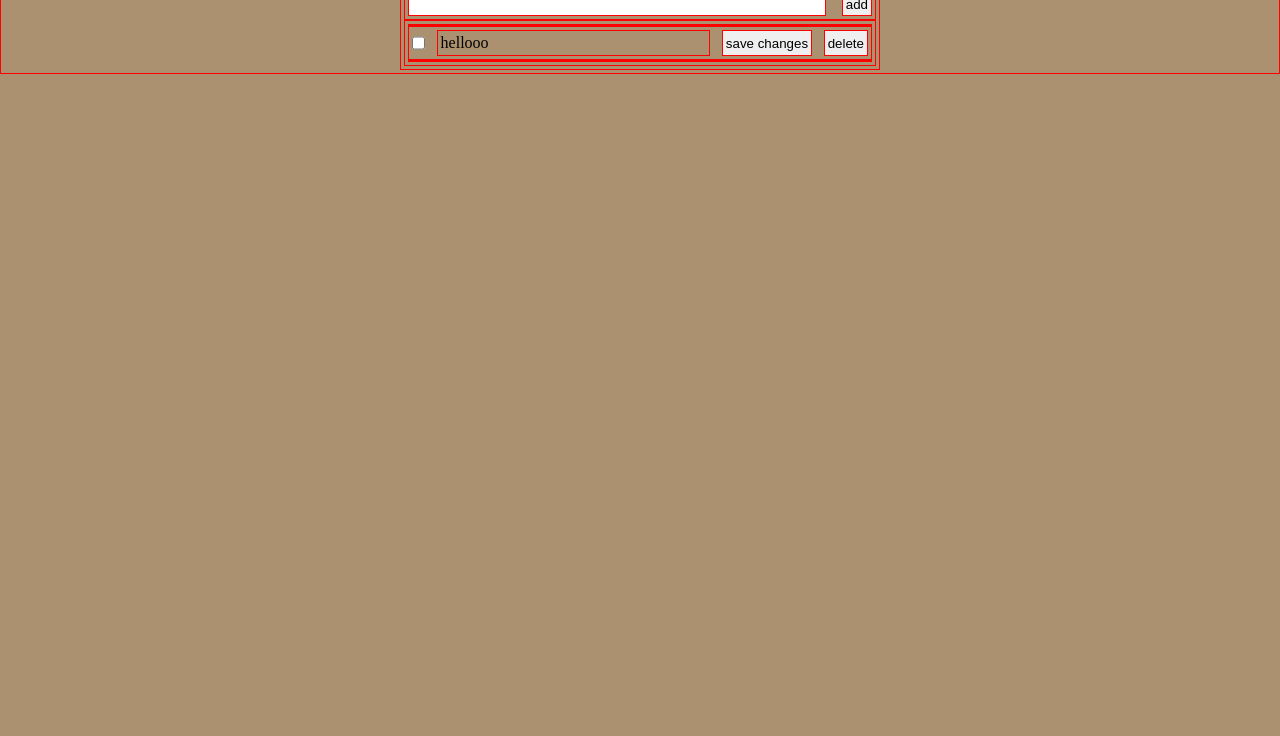
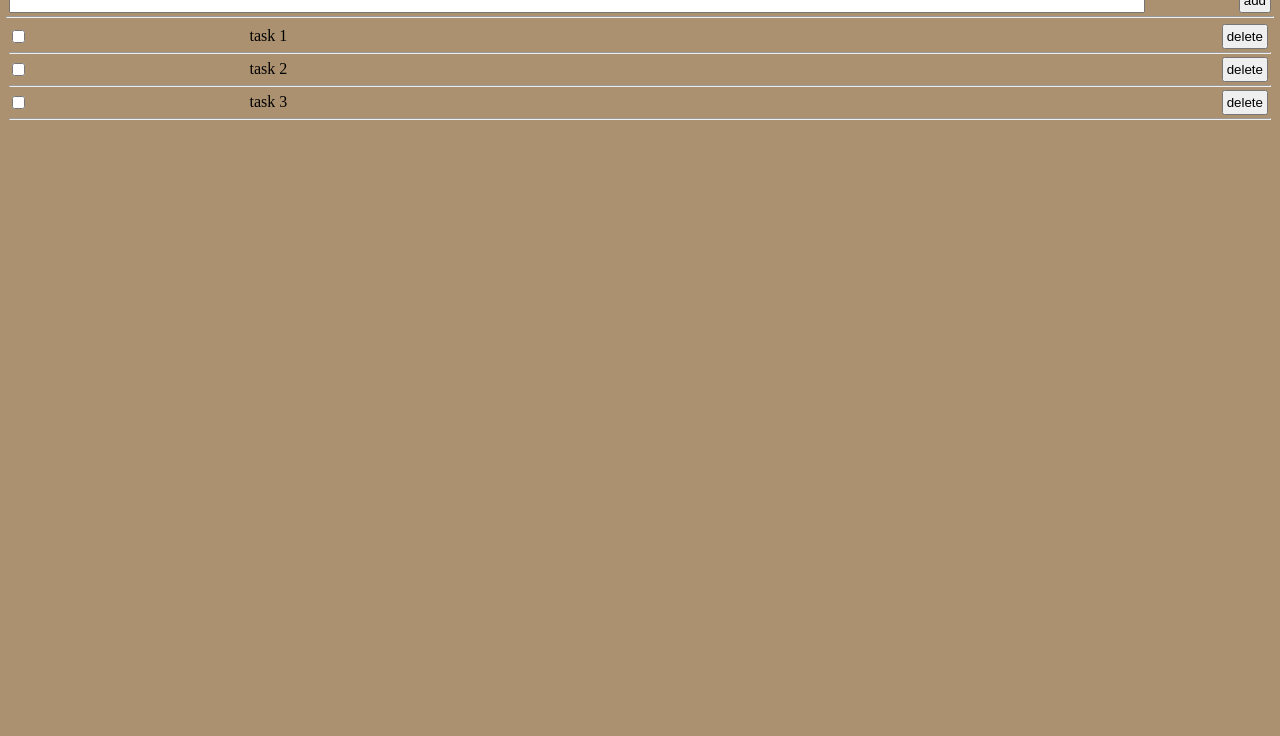
Before and after one commit to danifromecuador/myOwnToDo, a website built with webpack: page src/index.html in a window 1280 px wide. Shown: the part 64-800 px from the top of the page. Built offline with nearby package versions, Linux system fonts and the light colour scheme.

Commit message:
Create an array of tasks and Render it with render function

```diff
--- a/src/index.html
+++ b/src/index.html
@@ -1,5 +1,6 @@
 <!DOCTYPE html>
 <html lang="en">
+
 <head>
   <meta charset="UTF-8">
   <meta http-equiv="X-UA-Compatible" content="IE=edge">
@@ -7,24 +8,19 @@
   <link rel="stylesheet" href="style.css">
   <title>Document</title>
 </head>
+
 <body>
   <h1>TODAY TODOs</h1>
   <header>
     <input type="text" name="" id="userTaskInput">
     <input type="button" value="add" id="addTaskBtn">
   </header>
+  <hr>
   <ul class="tasksContainer">
     <!-- here all the content will be added dinamically -->
-    <hr>
-    <li class="task">
-      <input type="checkbox" name="" class="checkBox">
-      <span class="taskDescription">hellooo</span>
-      <input type="button" value="save changes" class="saveEditedTaskBtn">
-      <input type="button" value="delete" class="deleteTaskBtn">
-    </li>
-    <hr>
   </ul>
 
   <script src="index.js"></script>
 </body>
+
 </html>
--- a/src/index.js
+++ b/src/index.js
@@ -1,2 +1,40 @@
 // import _ from 'lodash';
 // import './style.css';
+
+let tasksContainerArray = [
+  {
+    completed: false,
+    description: 'task 1',
+    index: 1
+  },
+  {
+    completed: false,
+    description: 'task 2',
+    index: 1
+  },
+  {
+    completed: false,
+    description: 'task 3',
+    index: 1
+  }
+];
+
+console.log(tasksContainerArray[1].description);
+
+const render = () => {
+  const tasksContainer = document.querySelector('.tasksContainer');
+  for (let i = 0; i < tasksContainerArray.length; i++) {
+    let html = `
+      <li class="task">
+        <input type="checkbox" name="" class="checkBox">
+        <span class="taskDescription">${tasksContainerArray[i].description}</span>
+        <input type="button" value="save changes" class="saveEditedTaskBtn hide">
+        <input type="button" value="delete" class="deleteTaskBtn">
+      </li>
+      <hr>
+    `;
+    tasksContainer.innerHTML += html;
+  }
+};
+
+render();
--- a/src/style.css
+++ b/src/style.css
@@ -3,13 +3,11 @@
   padding: 3px;
   box-sizing: border-box;
 
-  border: 1px solid red;
+  /* border: 1px solid red; */
 }
 
 body {
   background-color: rgb(172, 145, 112);
-  width: 480px;
-  margin: 0 auto;
 }
 
 hr {
@@ -37,3 +35,8 @@ header {
   display: flex;
   justify-content: space-between;
 }
+
+/* DOM ////////////////////////////////////////////////////////////////// */
+.hide {
+  display: none;
+}
```
